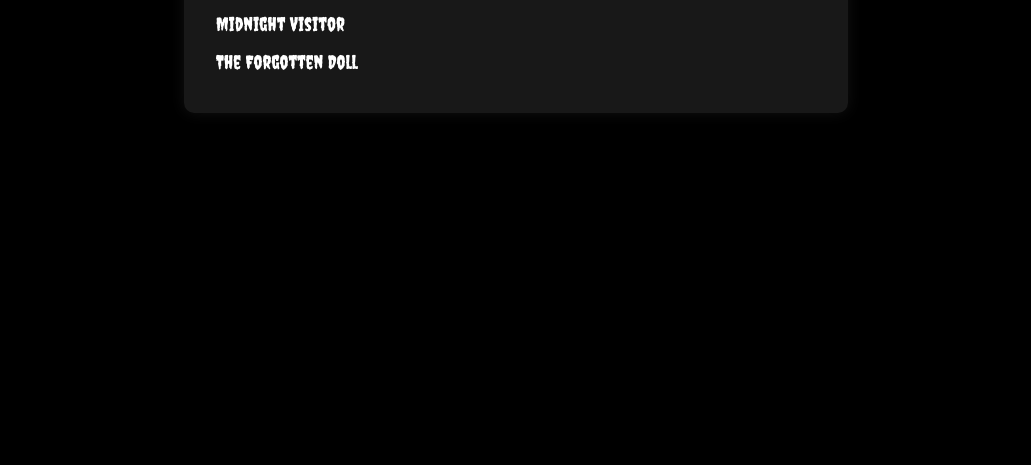
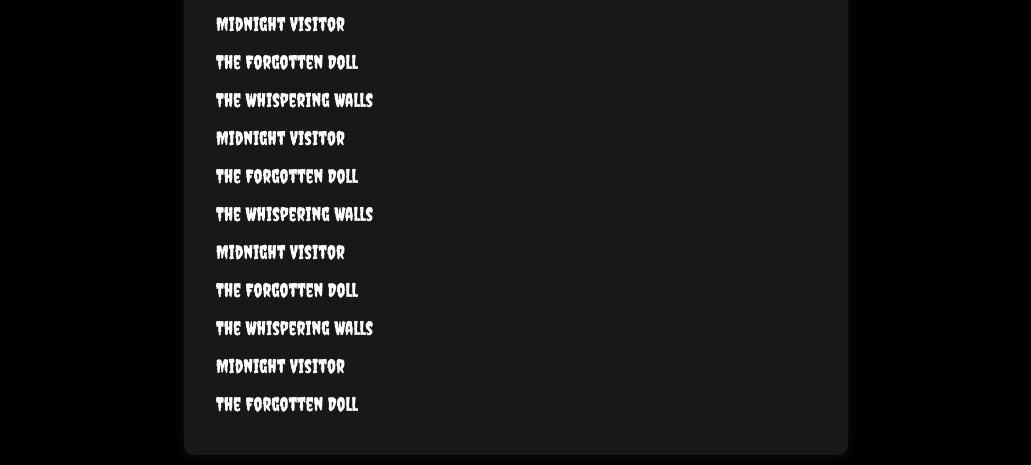
Before and after one commit to cutiegal/twisted-terrors, a plain HTML site: page index.html in a window 1280 px wide. Shown: the part 462-927 px from the top of the page, 124-1155 px from the left. Before the commit the page ends 800 px from the top, so only its background shows below. Drawn offline with Linux system fonts and the light colour scheme.

Commit message:
Added more items

```diff
--- a/index.html
+++ b/index.html
@@ -116,6 +116,15 @@
             <li><a href="scary-stories/story1.html">The Whispering Walls</a></li>
             <li><a href="scary-stories/story2.html">Midnight Visitor</a></li>
             <li><a href="scary-stories/story3.html">The Forgotten Doll</a></li>
+               <li><a href="scary-stories/story1.html">The Whispering Walls</a></li>
+            <li><a href="scary-stories/story2.html">Midnight Visitor</a></li>
+            <li><a href="scary-stories/story3.html">The Forgotten Doll</a></li>
+               <li><a href="scary-stories/story1.html">The Whispering Walls</a></li>
+            <li><a href="scary-stories/story2.html">Midnight Visitor</a></li>
+            <li><a href="scary-stories/story3.html">The Forgotten Doll</a></li>
+               <li><a href="scary-stories/story1.html">The Whispering Walls</a></li>
+            <li><a href="scary-stories/story2.html">Midnight Visitor</a></li>
+            <li><a href="scary-stories/story3.html">The Forgotten Doll</a></li>
         </ul>
     </section>
 </body>
```
Also changed, not shown: scary-stories/story1.html (+1 -3 lines).
